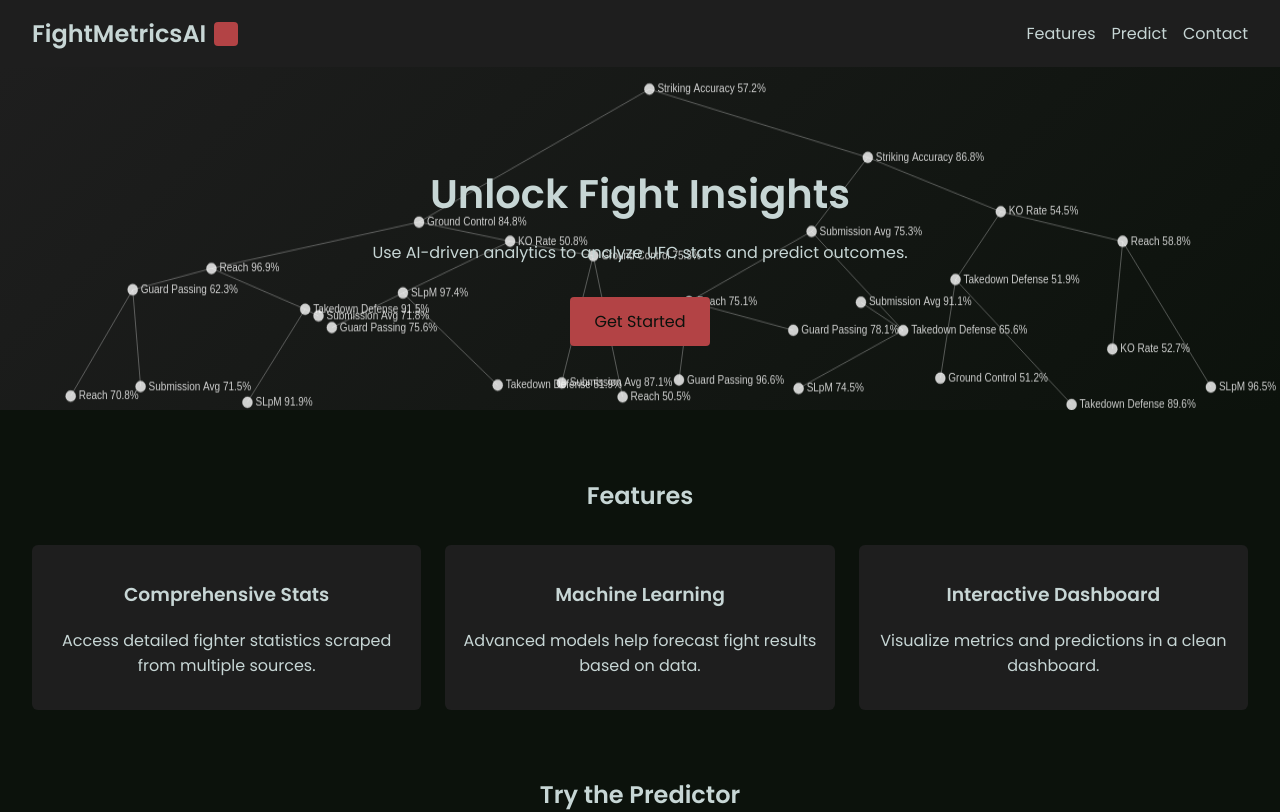
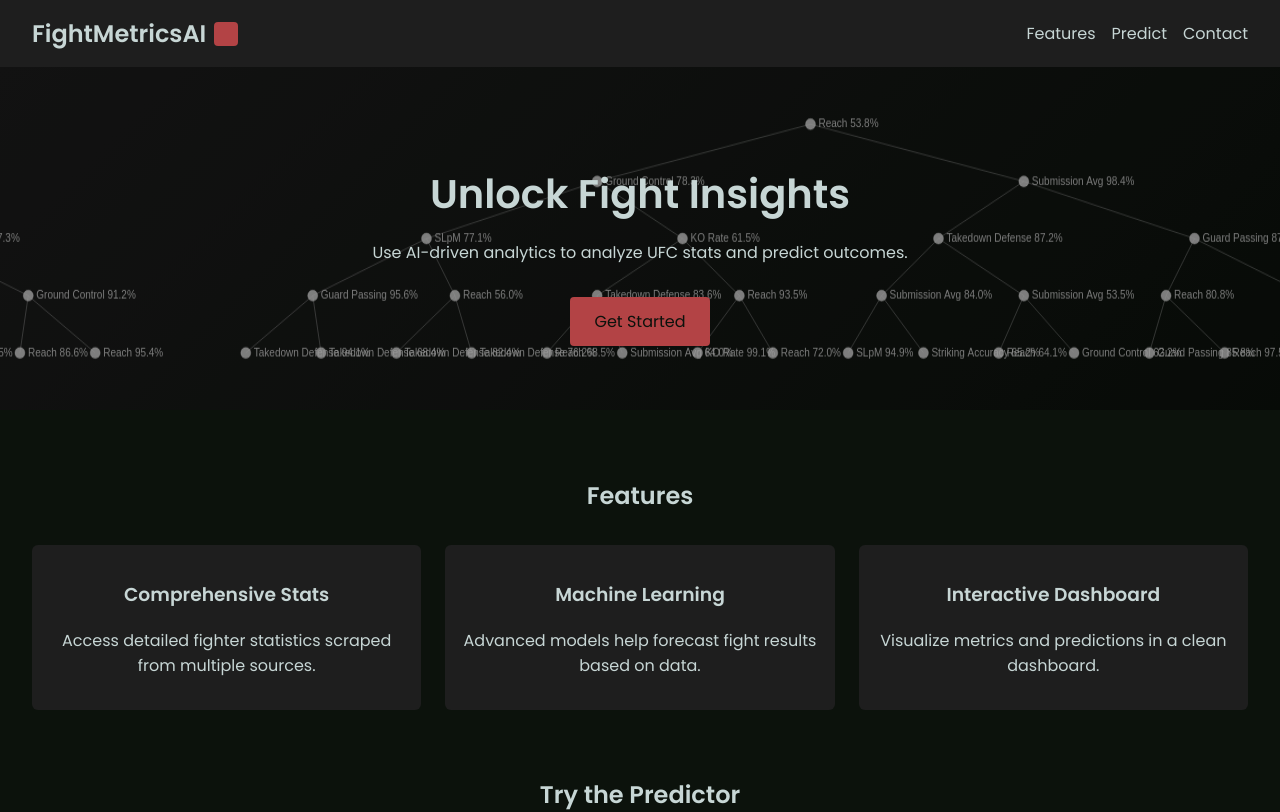
Before and after one commit to adamwalid64/FightMetricsAI, a React (Vite) app in the folder webapp/frontend/: page / in a window 1280 px wide. Shown: the top 812 px of the page. Built offline with nearby package versions, Linux system fonts and the light colour scheme.

Commit message:
Animate decision tree background

```diff
--- a/webapp/frontend/src/App.css
+++ b/webapp/frontend/src/App.css
@@ -225,9 +225,21 @@
   overflow: hidden;
 }
 
+.hero::before {
+  content: "";
+  position: absolute;
+  top: 0;
+  left: 0;
+  width: 100%;
+  height: 100%;
+  background: rgba(0, 0, 0, 0.4);
+  z-index: 1;
+  pointer-events: none;
+}
+
 .hero-content {
   position: relative;
-  z-index: 1;
+  z-index: 2;
 }
 
 .decision-canvas {
--- a/webapp/frontend/src/App.jsx
+++ b/webapp/frontend/src/App.jsx
@@ -42,8 +42,6 @@ function App() {
         levelNodes.push({
           x: (canvas.width / (count + 1)) * (i + 1),
           y: (canvas.height / (levels + 1)) * (level + 1),
-          dx: (Math.random() - 0.5) * 0.3,
-          dy: (Math.random() - 0.5) * 0.3,
           value: (50 + Math.random() * 50).toFixed(1),
           title: titles[Math.floor(Math.random() * titles.length)],
         });
@@ -60,30 +58,37 @@ function App() {
       }
     }
 
+    let offset = 0;
+    const speed = 0.5;
+
+    function drawTree(xOffset) {
+      edges.forEach(([from, to]) => {
+        ctx.beginPath();
+        ctx.moveTo(from.x + xOffset, from.y);
+        ctx.lineTo(to.x + xOffset, to.y);
+        ctx.stroke();
+      });
+
+      tree.flat().forEach((node) => {
+        const x = node.x + xOffset;
+        ctx.beginPath();
+        ctx.arc(x, node.y, 5, 0, Math.PI * 2);
+        ctx.fill();
+        ctx.stroke();
+        ctx.fillText(`${node.title} ${node.value}%`, x + 8, node.y + 3);
+      });
+    }
+
     function draw() {
       ctx.clearRect(0, 0, canvas.width, canvas.height);
       ctx.strokeStyle = 'rgba(255,255,255,0.3)';
       ctx.fillStyle = 'rgba(255,255,255,0.8)';
 
-      edges.forEach(([from, to]) => {
-        ctx.beginPath();
-        ctx.moveTo(from.x, from.y);
-        ctx.lineTo(to.x, to.y);
-        ctx.stroke();
-      });
+      offset += speed;
+      if (offset > canvas.width) offset = 0;
 
-      tree.flat().forEach((node) => {
-        node.x += node.dx;
-        node.y += node.dy;
-        if (node.x < 0 || node.x > canvas.width) node.dx *= -1;
-        if (node.y < 0 || node.y > canvas.height) node.dy *= -1;
-
-        ctx.beginPath();
-        ctx.arc(node.x, node.y, 5, 0, Math.PI * 2);
-        ctx.fill();
-        ctx.stroke();
-        ctx.fillText(`${node.title} ${node.value}%`, node.x + 8, node.y + 3);
-      });
+      drawTree(offset);
+      drawTree(offset - canvas.width);
 
       animationFrame = requestAnimationFrame(draw);
     }
```
